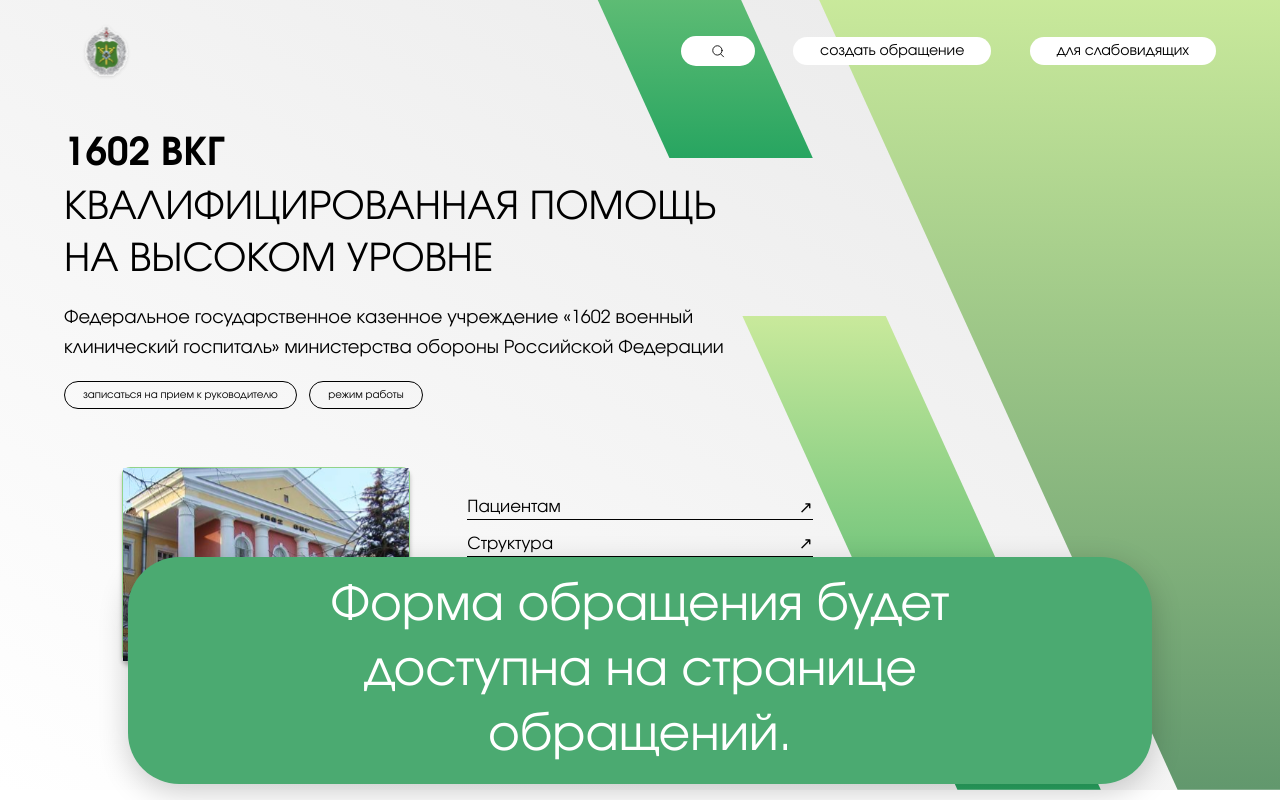
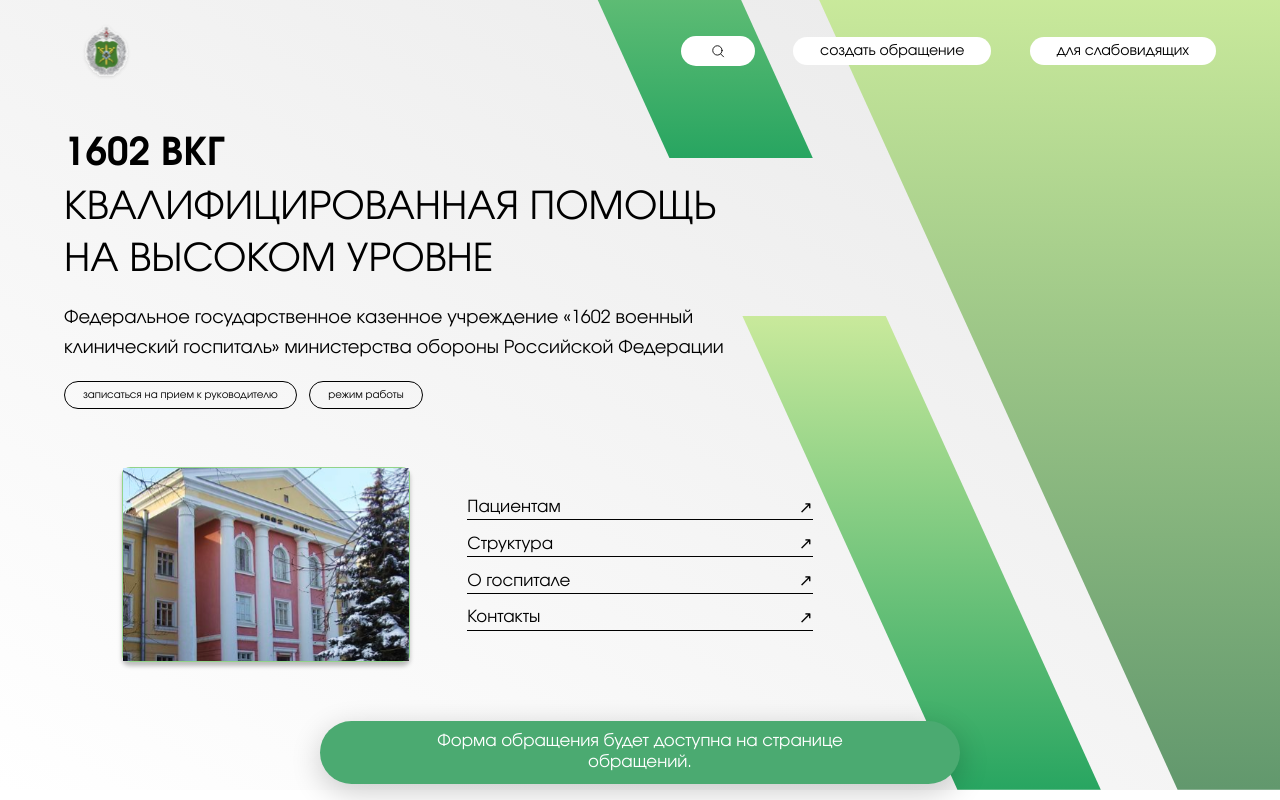
Before and after one commit to jestyrn-del/Hospital-website, a React (Vite) app: page / in a window 1280 px wide. Both pictures are taken after a click on the button "создать обращение". Shown: the top 800 px of the page. Built offline with nearby package versions, Linux system fonts and the light colour scheme.

Commit message:
Notification: fixed for pc and laptop

```diff
--- a/src/components/Notification/Notification.css
+++ b/src/components/Notification/Notification.css
@@ -4,16 +4,16 @@
 
     left: 50%;
     bottom: 2%;
-    width: 80vw;
     border-radius: 4vw;
+    width: auto;
 
     background: #4BAA71;
     color: #FFFFFF;
     box-shadow: 0 8px 30px rgba(0, 0, 0, .2);
     text-align: center;
 
-    padding: 2vh 10vw;
-    font-size: 3.8vw;
+    padding: 1.3vh 8vw;
+    font-size: 1.3vw;
 
     transform: translateX(-50%);
 }
```
